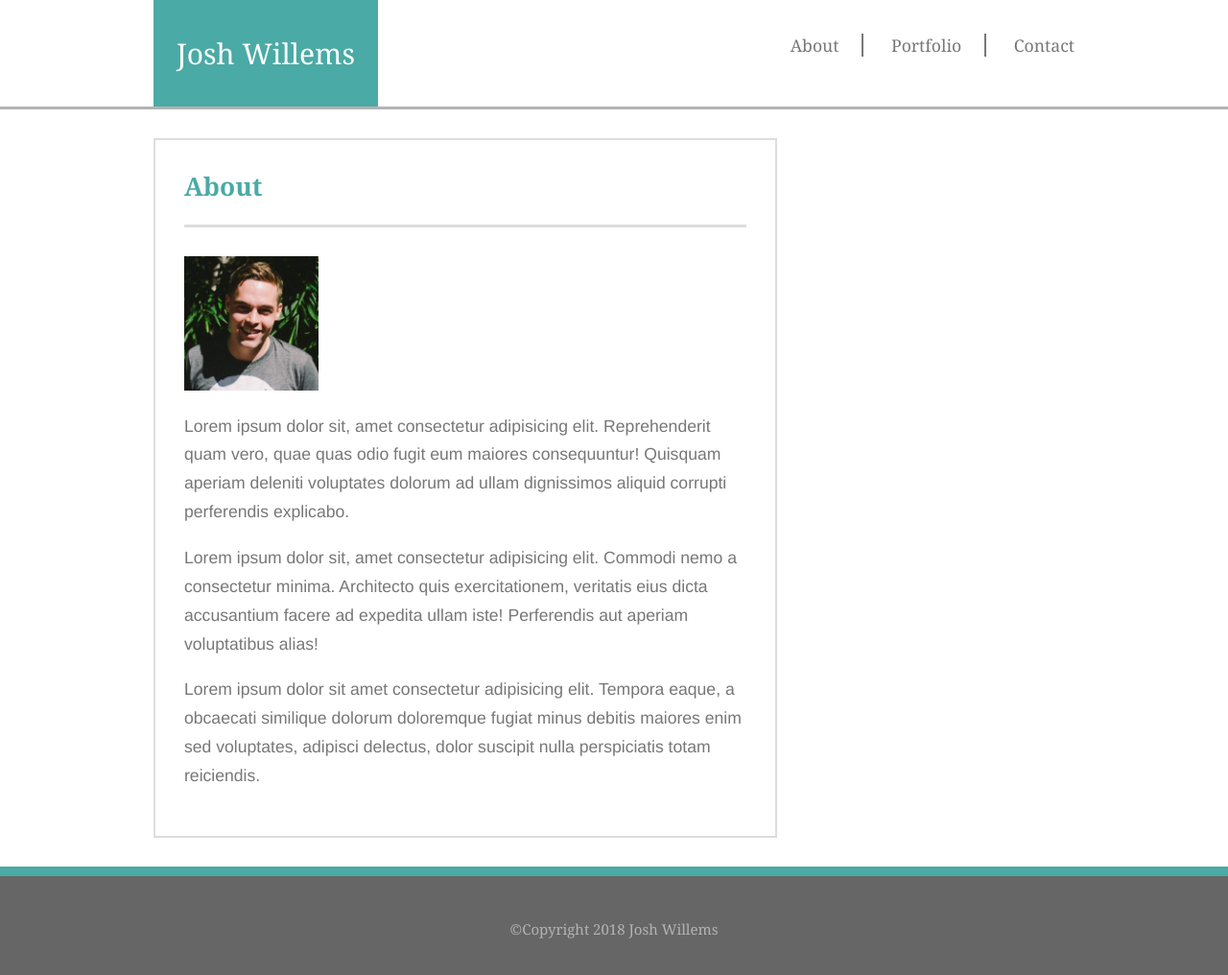
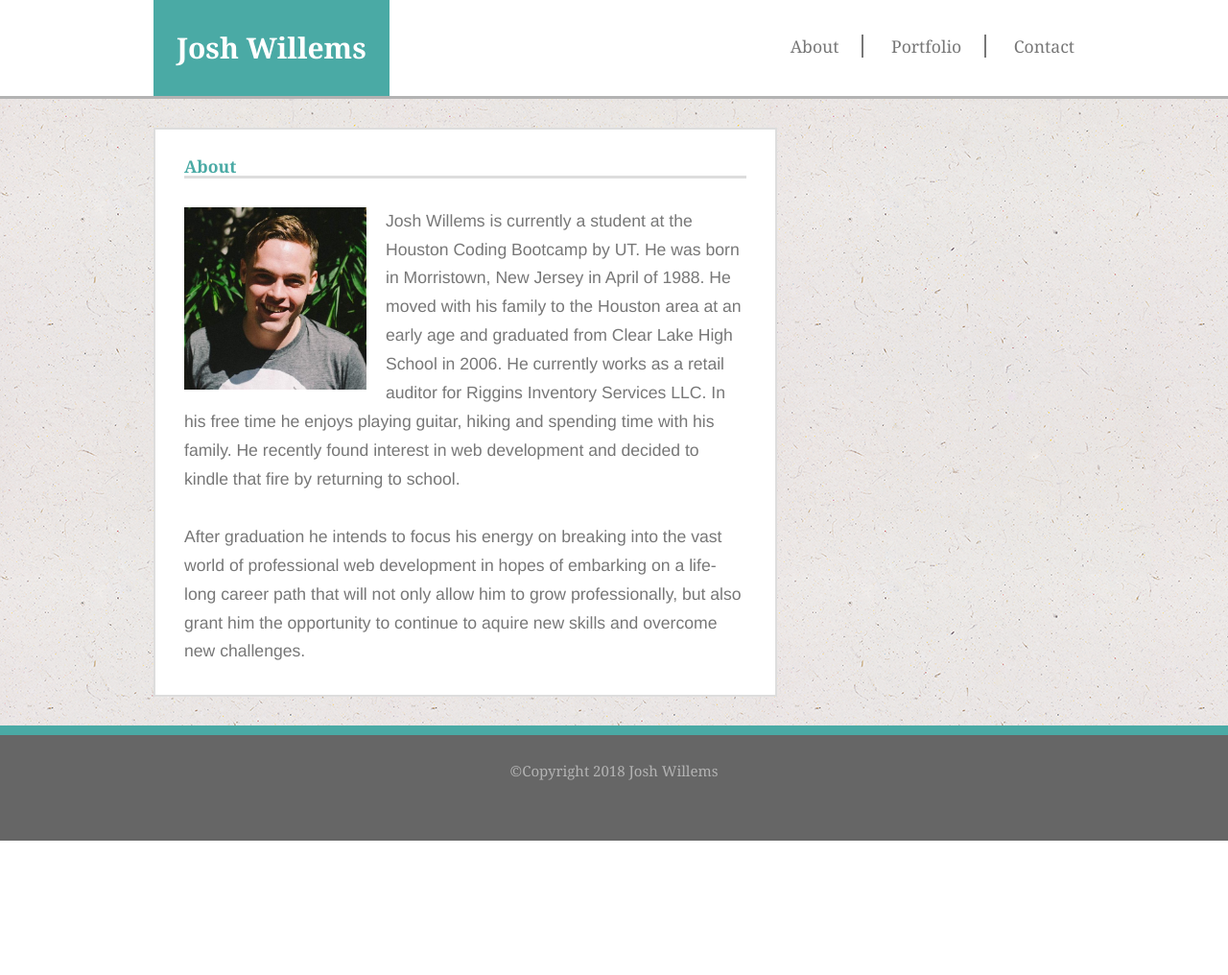
Before and after one commit to jscottwillems/Basic-Portfolio, a plain HTML site: page index.html in a window 1280 px wide. Shown: the whole page at 96% size. After the commit the page ends 876 px from the top, so only its background shows below. Drawn offline with Linux system fonts and the light colour scheme.

Commit message:
added background and portfolio images, added bio and cleaned up css/html

```diff
--- a/assets/css/reset.css
+++ b/assets/css/reset.css
@@ -1,3 +1,8 @@
+/* http://meyerweb.com/eric/tools/css/reset/
+   v2.0 | 20110126
+   License: none (public domain)
+*/
+
 html, body, div, span, applet, object, iframe,
 h1, h2, h3, h4, h5, h6, p, blockquote, pre,
 a, abbr, acronym, address, big, cite, code,
@@ -15,7 +20,6 @@ time, mark, audio, video {
 	padding: 0;
 	border: 0;
 	font-size: 100%;
-	font: inherit;
 	vertical-align: baseline;
 }
 /* HTML5 display-role reset for older browsers */
--- a/assets/css/style.css
+++ b/assets/css/style.css
@@ -6,27 +6,29 @@ img {
 
 #header-container {
 	width: 100%;
-	background-color: #ffffff;
+	background-color:#ffffff;
 	border-bottom: medium solid #B3B3B3;
 }
 
 #name {
 	font-size: 30px;
+	font-weight: bold;
 	padding-left: 24px;
 	padding-right: 24px;
 }
 
-header nav {
-	display: inline-block;
+header #nav {
 	float: right;
 	text-align: right;
 	color: #CCCCCC;
 	padding-top: 40px;
 }
+
 #nav {
 	background-color: white;
 	float: right;
 }
+
 #nav a {
 	text-decoration: none;
 	color: #777777;
@@ -42,23 +44,21 @@ header nav {
 }
 
 header div {
-	display: inline-block;
-	float: left;
+    float: left;
 	background-color: #4aaaa5;
 	color: #ffffff;
 	padding-top: 35px;
 	padding-bottom: 35px;
 }
+
 header {
 	width: 960px;
 	margin: auto;
 	overflow: hidden;
 }
 
-
 #main-content {
 	width: 650px;
-	align-content: center;
 	background-color: #ffffff;
 	border: 2px solid #dddddd;
 	padding: 30px;
@@ -77,25 +77,22 @@ header {
     line-height: 170%;
     align-content: center;
 }
+
 .content-body img{
-	height: 140px;
-	width: 140px;
-	align-content: center;
+	height: 190px;
+	width: 190px;
+	float: left;
 	margin-right: 20px;
 	margin-bottom: 5px;
 }
-.sidebar-header {
-	border-bottom: 1px solid #dddddd;
-	margin-bottom: 20px;
-}
+
+
 main {
 	width: 960px;
 	margin: auto;
 	clear: both;
-	overflow: hidden;
 	padding:30px;
 }
-
 
 footer {
 	clear: both;
@@ -112,6 +109,7 @@ footer {
 h1 {
 	margin: 0;
 }
+
 h2, h3 {
 	color: #4aaaa5;
 	margin-top: 0;
@@ -119,18 +117,11 @@ h2, h3 {
 
 body {
 	font-size: 110%;
-	background-image: url("../images/background.png");
+	background-image: url("../images/ep_naturalwhite.png");
 	margin: 0;
 	font-family: Georgia, Times, "Times New Roman", serif;
 }
 
-
-.stretch {
-	width: 100%;
-	display: inline-block;
-	font-size: 0;
-	line-height: 0;
-}
 
 input[type=text], textarea {
 	width: 100%;
@@ -141,13 +132,16 @@ input[type=text], textarea {
 	margin-top: 5px;
 	margin-bottom: 5px;
 }
+
 input[type=text] {
 	height: 35px;
 }
+
 textarea {
 	height: 250px;
 	max-width: 100%;
 }
+
 input[type=submit] {
 	display: inline-block;
 	background-color: #4aaaa5;
@@ -158,19 +152,19 @@ input[type=submit] {
 	margin-top: 5px;
 }
 
-
 html, body {
 	height: 100%;
 	position: relative;
 }
-footer, .push {
+
+footer, .copyright {
 	height: 120px;
 }
+
 .wrapper {
 	min-height: 100%;
 	margin: 0 auto -120px;
 }
-
 
 .portfolio-item {
 	position: relative;
@@ -180,16 +174,16 @@ footer, .push {
 	background-repeat: no-repeat;
 	background-size: cover;
 	margin-bottom: 55px;
+}
 
-}
 .portfolio-item img {
 	width: 100%;
 	height: 100%;
 }
+
 .portfolio-item p {
 	position: absolute;
 	bottom: -5px;
-	left: 0;
 	width: 100%;
 	background-color: #4aaaa5;
 	text-align: center;
@@ -197,8 +191,8 @@ footer, .push {
 	color: #ffffff;
 	height: 50px;
 }
+
 .portfolio-wrapper {
 	overflow: auto;
 	text-align: justify;
-
 }
--- a/index.html
+++ b/index.html
@@ -1,6 +1,7 @@
 <!DOCTYPE html>
 <html>
 <head>
+    <link rel="stylesheet" type="text/css" href="assets/css/reset.css">
     <link rel="stylesheet" type="text/css" href="assets/css/style.css">
     <title>About</title>
 </head>
@@ -13,7 +14,7 @@
                     <a href="index.html">About</a>
                     <a href="portfolio.html">Portfolio</a>
                     <a href="contact.html">Contact</a>
-                </nav>
+                </div>
             </header>
         </div>
 
@@ -24,17 +25,17 @@
                     <h2>About</h2>
                 </div>
                 <div class="content-body">
-                    <!--Figure out how to wrap text around image-->
-                <img src="assets/images/profile-pic.jpg">
-                <p>Lorem ipsum dolor sit, amet consectetur adipisicing elit. Reprehenderit quam vero, quae quas odio fugit eum maiores consequuntur! Quisquam aperiam deleniti voluptates dolorum ad ullam dignissimos aliquid corrupti perferendis explicabo.</p>
-
-                <p>Lorem ipsum dolor sit, amet consectetur adipisicing elit. Commodi nemo a consectetur minima. Architecto quis exercitationem, veritatis eius dicta accusantium facere ad expedita ullam iste! Perferendis aut aperiam voluptatibus alias!</p>
-
-                <p>Lorem ipsum dolor sit amet consectetur adipisicing elit. Tempora eaque, a obcaecati similique dolorum doloremque fugiat minus debitis maiores enim sed voluptates, adipisci delectus, dolor suscipit nulla perspiciatis totam reiciendis.</p>
+                <img src="assets/images/profile-pic.jpg" alt="profile picture">
+                <p>Josh Willems is currently a student at the Houston Coding Bootcamp by UT. He was born in Morristown, New Jersey in April of 1988. He moved with his family to the Houston area at an early age and graduated from Clear Lake High School in 2006.
+                   He currently works as a retail auditor for Riggins Inventory Services LLC. In his free time he enjoys playing guitar, hiking and spending time with his family.
+                   He recently found interest in web development and decided to kindle that fire by returning to school.</p>
+                <br>
+                <p>After graduation he intends to focus his energy on breaking into the vast world of professional web development in hopes of embarking on a life-long career path that will not only allow him to grow professionally, but also grant him the opportunity to continue
+                   to aquire new skills and overcome new challenges.</p>
             </div>
         </div>
       </main>
-      <div class="push"></div>
+      <div class="copyright"></div>
     </div>
     <footer>
         <p>&copy;Copyright 2018 Josh Willems</p>
```
Also changed, not shown: contact.html (+4 -1 lines), portfolio.html (+8 -7 lines), assets/images/ep_naturalwhite.png (added), assets/images/ep_naturalwhite/readme.txt (added), assets/images/portfolio1.jpg (added), assets/images/portfolio2.jpg (added), assets/images/portfolio3.jpg (added), assets/images/portfolio4.jpg (added), assets/images/portfolio5.jpg (added).
